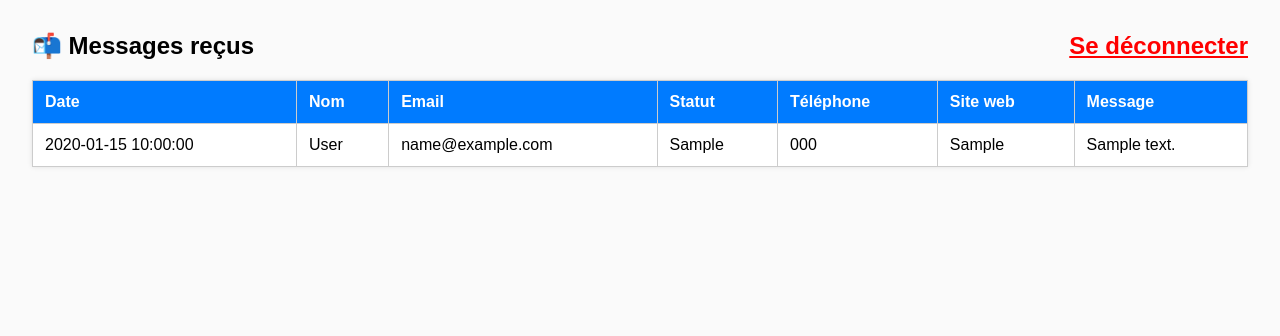
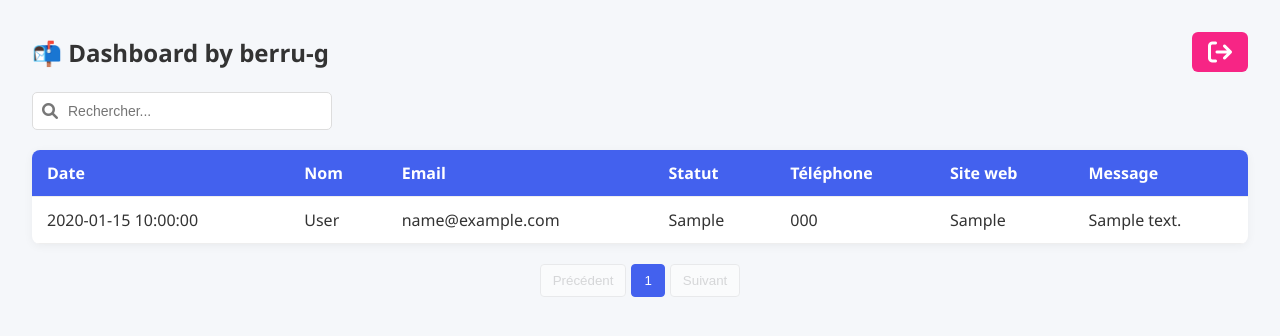
Before and after one commit to berru-g/golden-dessert, a PHP site: page /admin/dashboard.php in a window 1280 px wide. Shown: the top 336 px of the page. Run offline with PHP 8.4, Linux system fonts and the light colour scheme; the visitor is signed in with stand-in values (Sample User, id 1); tables that the repository leaves empty hold one stand-in row (values such as "Sample post").

Commit message:
dashboardV1

```diff
--- a/admin/dashboard.php
+++ b/admin/dashboard.php
@@ -26,31 +26,37 @@ try {
 <head>
     <meta charset="UTF-8">
     <title>Admin - Messages reçus</title>
-    <style>
-        body { font-family: sans-serif; margin: 2rem; background: #fafafa; }
-        h2 { margin-bottom: 20px; }
-        table { border-collapse: collapse; width: 100%; background:white; box-shadow:0 0 5px rgba(0,0,0,0.1); }
-        th, td { border: 1px solid #ccc; padding: 12px; text-align: left; }
-        th { background: #007BFF; color: white; }
-        tr:nth-child(even) { background: #f9f9f9; }
-        a.logout { float: right; color: red; }
-    </style>
+    <link href="https://cdnjs.cloudflare.com/ajax/libs/font-awesome/6.0.0/css/all.min.css" rel="stylesheet">
+    <link href="style.css" rel="stylesheet">
 </head>
 <body>
-    <h2>📬 Messages reçus <a class="logout" href="logout.php">Se déconnecter</a></h2>
-    <table>
+    <h2>
+        📬 Dashboard by berru-g
+        <a class="logout-btn" href="logout.php">
+                <i class="fa-solid fa-arrow-right-from-bracket"></i>
+            </a>
+    </h2>
+
+    <div class="search-box">
+        <i class="fas fa-search"></i>
+        <input type="text" id="searchInput" placeholder="Rechercher...">
+    </div>
+
+    <div class="table-container">
+    <table id="messagesTable">
         <thead>
             <tr>
-                <th>Date</th>
-                <th>Nom</th>
-                <th>Email</th>
-                <th>Statut</th>
-                <th>Téléphone</th>
-                <th>Site web</th>
-                <th>Message</th>
+                <th data-column="0">Date</th>
+                <th data-column="1">Nom</th>
+                <th data-column="2">Email</th>
+                <th data-column="3">Statut</th>
+                <th data-column="4">Téléphone</th>
+                <th data-column="5">Site web</th>
+                <th data-column="6">Message</th>
             </tr>
         </thead>
         <tbody>
+
             <?php foreach ($messages as $msg): ?>
             <tr>
                 <td><?= htmlspecialchars($msg['created_at'] ?? '') ?></td>
@@ -64,5 +70,13 @@ try {
             <?php endforeach; ?>
         </tbody>
     </table>
+    </div>
+
+    <div class="pagination" id="pagination">
+        <button id="prevBtn" disabled>Précédent</button>
+        <div id="pageNumbers"></div>
+        <button id="nextBtn">Suivant</button>
+    </div>
+    <script src="script.js"></script>
 </body>
 </html>
--- a/admin/login.php
+++ b/admin/login.php
@@ -22,8 +22,8 @@ if ($_SERVER['REQUEST_METHOD'] === 'POST') {
     <style>
         body { font-family: sans-serif; background: #f4f4f4; display:flex; justify-content:center; align-items:center; height:100vh; }
         form { background:white; padding:2rem; border-radius:10px; box-shadow:0 0 10px rgba(0,0,0,0.1); }
-        input { padding:10px; margin-top:10px; width:100%; }
-        button { margin-top:15px; padding:10px; width:100%; background:#007BFF; color:white; border:none; }
+        input { padding:10px; margin-top:10px; width:100%; border-radius:10px; }
+        button { margin-top:15px; padding:10px; width:100%; background:#007BFF; color:white; border:none; border-radius:10px;}
     </style>
 </head>
 <body>
--- /dev/null
+++ b/admin/script.js
@@ -0,0 +1,127 @@
+// Fonctionnalités complètes
+document.addEventListener('DOMContentLoaded', function () {
+    const table = document.getElementById('messagesTable');
+    const tbody = table.querySelector('tbody');
+    const rows = Array.from(tbody.querySelectorAll('tr'));
+    const searchInput = document.getElementById('searchInput');
+    const prevBtn = document.getElementById('prevBtn');
+    const nextBtn = document.getElementById('nextBtn');
+    const pageNumbers = document.getElementById('pageNumbers');
+
+    let currentPage = 1;
+    const rowsPerPage = 10;
+    let filteredRows = rows;
+    let sortColumn = null;
+    let sortDirection = 'asc';
+
+    // Recherche instantanée
+    searchInput.addEventListener('input', function () {
+        const searchTerm = this.value.toLowerCase();
+        filteredRows = rows.filter(row => {
+            return Array.from(row.cells).some(cell =>
+                cell.textContent.toLowerCase().includes(searchTerm)
+            );
+        });
+        currentPage = 1;
+        updateTable();
+        updatePagination();
+    });
+
+    // Tri des colonnes
+    table.querySelectorAll('th').forEach(header => {
+        header.addEventListener('click', () => {
+            const columnIndex = parseInt(header.getAttribute('data-column'));
+
+            // Reset les autres en-têtes
+            table.querySelectorAll('th').forEach(th => {
+                if (th !== header) {
+                    th.classList.remove('sorted-asc', 'sorted-desc');
+                }
+            });
+
+            // Toggle la direction de tri
+            if (sortColumn === columnIndex) {
+                sortDirection = sortDirection === 'asc' ? 'desc' : 'asc';
+            } else {
+                sortColumn = columnIndex;
+                sortDirection = 'asc';
+            }
+
+            header.classList.toggle('sorted-asc', sortDirection === 'asc');
+            header.classList.toggle('sorted-desc', sortDirection === 'desc');
+
+            filteredRows.sort((a, b) => {
+                const aValue = a.cells[columnIndex].textContent.toLowerCase();
+                const bValue = b.cells[columnIndex].textContent.toLowerCase();
+
+                if (aValue < bValue) return sortDirection === 'asc' ? -1 : 1;
+                if (aValue > bValue) return sortDirection === 'asc' ? 1 : -1;
+                return 0;
+            });
+
+            updateTable();
+        });
+    });
+
+    // Pagination
+    function updatePagination() {
+        const totalPages = Math.ceil(filteredRows.length / rowsPerPage);
+
+        // Boutons précédent/suivant
+        prevBtn.disabled = currentPage === 1;
+        nextBtn.disabled = currentPage === totalPages || totalPages === 0;
+
+        // Numéros de page
+        pageNumbers.innerHTML = '';
+        const maxVisiblePages = 5;
+        let startPage = Math.max(1, currentPage - Math.floor(maxVisiblePages / 2));
+        let endPage = Math.min(totalPages, startPage + maxVisiblePages - 1);
+
+        if (endPage - startPage + 1 < maxVisiblePages) {
+            startPage = Math.max(1, endPage - maxVisiblePages + 1);
+        }
+
+        for (let i = startPage; i <= endPage; i++) {
+            const pageBtn = document.createElement('button');
+            pageBtn.textContent = i;
+            pageBtn.className = i === currentPage ? 'active' : '';
+            pageBtn.addEventListener('click', () => {
+                currentPage = i;
+                updateTable();
+                updatePagination();
+            });
+            pageNumbers.appendChild(pageBtn);
+        }
+    }
+
+    // Mise à jour du tableau
+    function updateTable() {
+        const start = (currentPage - 1) * rowsPerPage;
+        const end = start + rowsPerPage;
+        const paginatedRows = filteredRows.slice(start, end);
+
+        tbody.innerHTML = '';
+        paginatedRows.forEach(row => tbody.appendChild(row));
+    }
+
+    // Événements pagination
+    prevBtn.addEventListener('click', () => {
+        if (currentPage > 1) {
+            currentPage--;
+            updateTable();
+            updatePagination();
+        }
+    });
+
+    nextBtn.addEventListener('click', () => {
+        const totalPages = Math.ceil(filteredRows.length / rowsPerPage);
+        if (currentPage < totalPages) {
+            currentPage++;
+            updateTable();
+            updatePagination();
+        }
+    });
+
+    // Initialisation
+    updatePagination();
+});
--- /dev/null
+++ b/admin/style.css
@@ -0,0 +1,146 @@
+:root {
+    --primary: #4361ee;
+    --secondary: #3f37c9;
+    --danger: #f72585;
+    --light: #f8f9fa;
+    --dark: #212529;
+    --success: #4cc9f0;
+}
+
+* {
+    margin: 0;
+    padding: 0;
+    box-sizing: border-box;
+}
+
+*,
+*::before,
+*::after {
+    box-sizing: border-box;
+}
+
+body {
+    font-family: 'Segoe UI', sans-serif;
+    margin: 2rem;
+    background: #f5f7fa;
+    color: #333;
+}
+
+h2 {
+    margin-bottom: 20px;
+    display: flex;
+    justify-content: space-between;
+    align-items: center;
+}
+
+.logout-btn {
+    display: inline-flex;
+    align-items: center;
+    gap: 0.5rem;
+    padding: 0.5rem 1rem;
+    background-color: var(--danger);
+    color: white;
+    text-decoration: none;
+    border-radius: 6px;
+    transition: all 0.3s ease;
+}
+
+.logout-btn:hover {
+    background-color: #d11464;
+    transform: translateY(-1px);
+}
+
+.search-box {
+    margin-bottom: 20px;
+    position: relative;
+    max-width: 300px;
+}
+
+.search-box input {
+    width: 100%;
+    padding: 10px 15px 10px 35px;
+    border: 1px solid #ddd;
+    border-radius: 5px;
+    font-size: 14px;
+}
+
+.search-box i {
+    position: absolute;
+    left: 10px;
+    top: 50%;
+    transform: translateY(-50%);
+    color: #777;
+}
+
+table {
+    border-collapse: collapse;
+    width: 100%;
+    background: white;
+    box-shadow: 0 2px 10px rgba(0, 0, 0, 0.05);
+    border-radius: 8px;
+    overflow: hidden;
+}
+
+th,
+td {
+    padding: 12px 15px;
+    text-align: left;
+    border-bottom: 1px solid #eee;
+}
+
+th {
+    background: #4361ee;
+    color: white;
+    font-weight: 600;
+    cursor: pointer;
+    user-select: none;
+    position: relative;
+}
+
+th:hover {
+    background: #3a56d4;
+}
+
+th.sorted-asc::after {
+    content: " ↑";
+    font-size: 12px;
+}
+
+th.sorted-desc::after {
+    content: " ↓";
+    font-size: 12px;
+}
+
+tr:nth-child(even) {
+    background: #f9f9f9;
+}
+
+tr:hover {
+    background-color: #f0f4ff;
+}
+
+.pagination {
+    display: flex;
+    justify-content: center;
+    gap: 5px;
+    margin-top: 20px;
+}
+
+.pagination button {
+    padding: 8px 12px;
+    border: 1px solid #ddd;
+    background: white;
+    border-radius: 4px;
+    cursor: pointer;
+}
+
+.pagination button.active {
+    background: #4361ee;
+    color: white;
+    border-color: #4361ee;
+}
+
+.pagination button:disabled {
+    opacity: 0.5;
+    cursor: not-allowed;
+}
--- a/formulaire/merci.html
+++ b/formulaire/merci.html
@@ -25,7 +25,7 @@
     <br>
     <p style="text-align: center; color:white;">Nous vous recontacterons très vite.</p>
     <br>
-    <p style="text-align: center; color:white;">En attendant vous pouvez accéder à notre <a href="#">catalogue</a>.</p>
+    <p style="text-align: center; color:white;">En attendant vous pouvez accéder à notre <a href="https://www.canva.com/design/DAGkHyepW1w/bZeR3AoqZLTk09F7h-HMjg/edit?utm_content=DAGkHyepW1w&utm_campaign=designshare&utm_medium=link2&utm_source=sharebutton">CATALOGUE</a>.</p>
     <br>
     <p style="text-align: center; color:white;">L'équipe de Golden Dessert vous souhaite une belle journée.</p>
 </body>
--- a/index.html
+++ b/index.html
@@ -104,6 +104,7 @@
             <li><a href="#produits">CATALOGUE</a></li>
             <li><a href="#temoignages">PARTENAIRES</a></li>
             <li><a href="#contact">CONTACT</a></li>
+            <li><a href="./admin/login.php">ADMIN</a></li>
         </ul>
     </nav>
 
```
